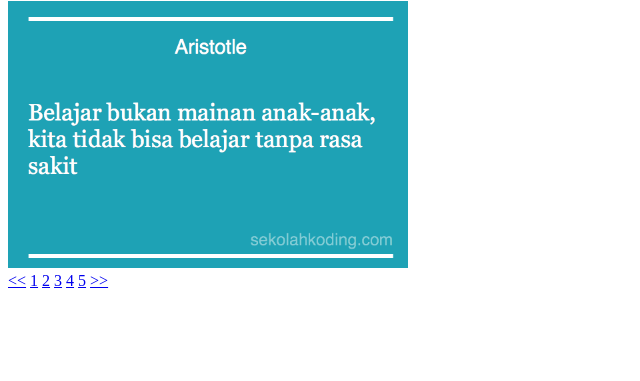
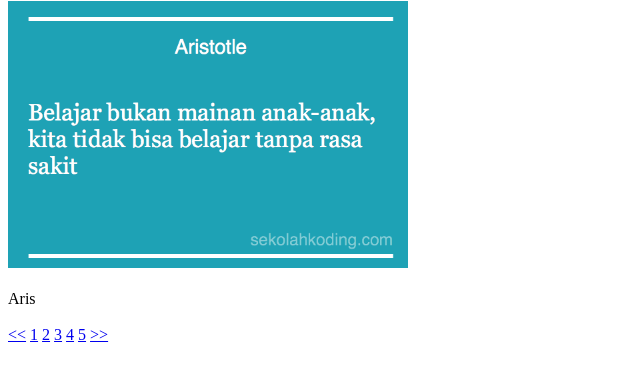
Before and after one commit to linxcodev/galeri-js, a plain HTML site: page index.html in a window 1280 px wide. Both pictures are taken after a click on the link "<<". Shown: the part 79-460 px from the top of the page, without its empty margins (0-640 px from the left). Drawn offline with Linux system fonts and the light colour scheme.

Commit message:
tambah caption

```diff
--- a/index.html
+++ b/index.html
@@ -9,6 +9,10 @@
 <body>
   <h1>Membuat Galeri Menggunakan JS</h1>
   <img src="gambar/0.png" alt="img galeri" width="400px" id="galeri">
+  <br>
+
+  <br>
+  <div id="caption">Benjamin</div>
   <br>
 
   <a href="#" onclick="sebelum()"><<</a>
@@ -23,11 +27,14 @@
 
   <script>
     var nomor = 0
+    var caption = document.getElementById('caption')
+    var dataCaption = ['Benjamin', 'Voltaire', 'Phil', 'Leo', 'Aris']
 
     function ganti(angka) {
       nomor = angka
       var lokasi = 'gambar/' + angka + '.png'
       document.getElementById('galeri').src = lokasi
+      caption.innerHTML = dataCaption[angka]
 
       return false
     }
@@ -40,6 +47,7 @@
 
       var lokasi = 'gambar/' + nomor + '.png'
       document.getElementById('galeri').src = lokasi
+      caption.innerHTML = dataCaption[nomor]
 
       return false
     }
@@ -52,6 +60,7 @@
 
       var lokasi = 'gambar/' + nomor + '.png'
       document.getElementById('galeri').src = lokasi
+      caption.innerHTML = dataCaption[nomor]
 
       return false
     }
```
